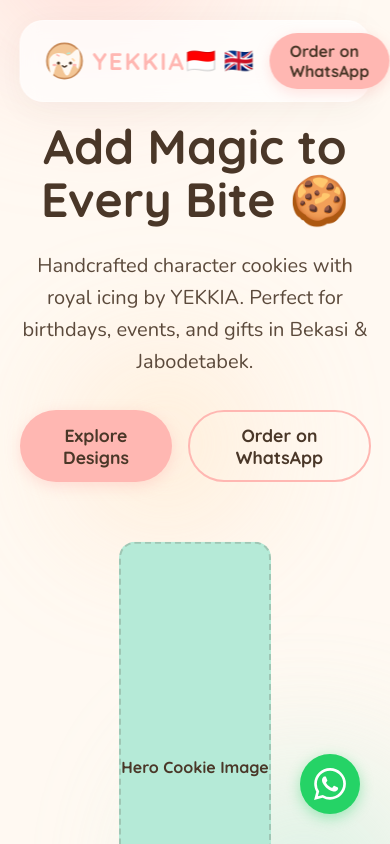
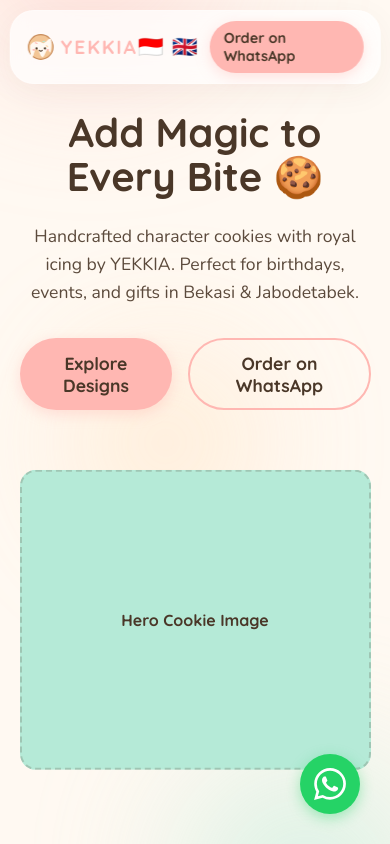
Before and after one commit to kennsr/yekkia-store, a Next.js app: page /en in a window 390 px wide. Shown: the top 844 px of the page. Built offline with nearby package versions, Linux system fonts and the light colour scheme.

Commit message:
style: enhance mobile responsiveness for navbar, hero, about, gallery, order box, and footer elements.

```diff
--- a/src/app/[locale]/page.css
+++ b/src/app/[locale]/page.css
@@ -341,10 +341,40 @@
 }
 
 @media (max-width: 768px) {
+  .navbar {
+    width: 95%;
+    padding: 10px 16px;
+    top: 10px;
+  }
+
+  .logo {
+    font-size: 1.2rem;
+    gap: 6px;
+  }
+
+  .logo-img {
+    width: 28px !important;
+    height: 28px !important;
+  }
+
+  .nav-actions {
+    gap: 12px;
+  }
+
+  .nav-cta {
+    padding: 8px 14px;
+    font-size: 0.9rem;
+  }
+
+  .lang-btn {
+    font-size: 1.3rem;
+  }
+
   .hero {
     flex-direction: column;
-    padding-top: 120px;
+    padding-top: 110px;
     text-align: center;
+    gap: 40px;
   }
 
   .hero-actions {
@@ -354,6 +384,7 @@
   .about-inner {
     flex-direction: column-reverse;
     text-align: center;
+    gap: 40px;
   }
 
   .nav-links {
@@ -361,11 +392,50 @@
   }
 
   .hero-title {
-    font-size: 3rem;
+    font-size: 2.5rem;
+  }
+
+  .hero-subtitle {
+    font-size: 1.1rem;
+  }
+
+  .hero-visual {
+    width: 100%;
+    margin-top: 20px;
+  }
+
+  .hero-visual > div {
+    height: 300px !important; /* Cap the height on mobile to prevent stretching */
+  }
+
+  .about-visual {
+    width: 100%;
+  }
+
+  .about-visual > div {
+    height: 250px !important;
   }
 
   .gallery-grid {
     grid-template-columns: 1fr;
+    gap: 20px;
+  }
+
+  .order-box {
+    padding: 40px 20px;
+  }
+
+  .order-box h2 {
+    font-size: 2rem;
+  }
+
+  .order-box p {
+    font-size: 1.1rem;
+  }
+
+  .footer-content {
+    flex-direction: column;
+    gap: 20px;
   }
 }
 
```
